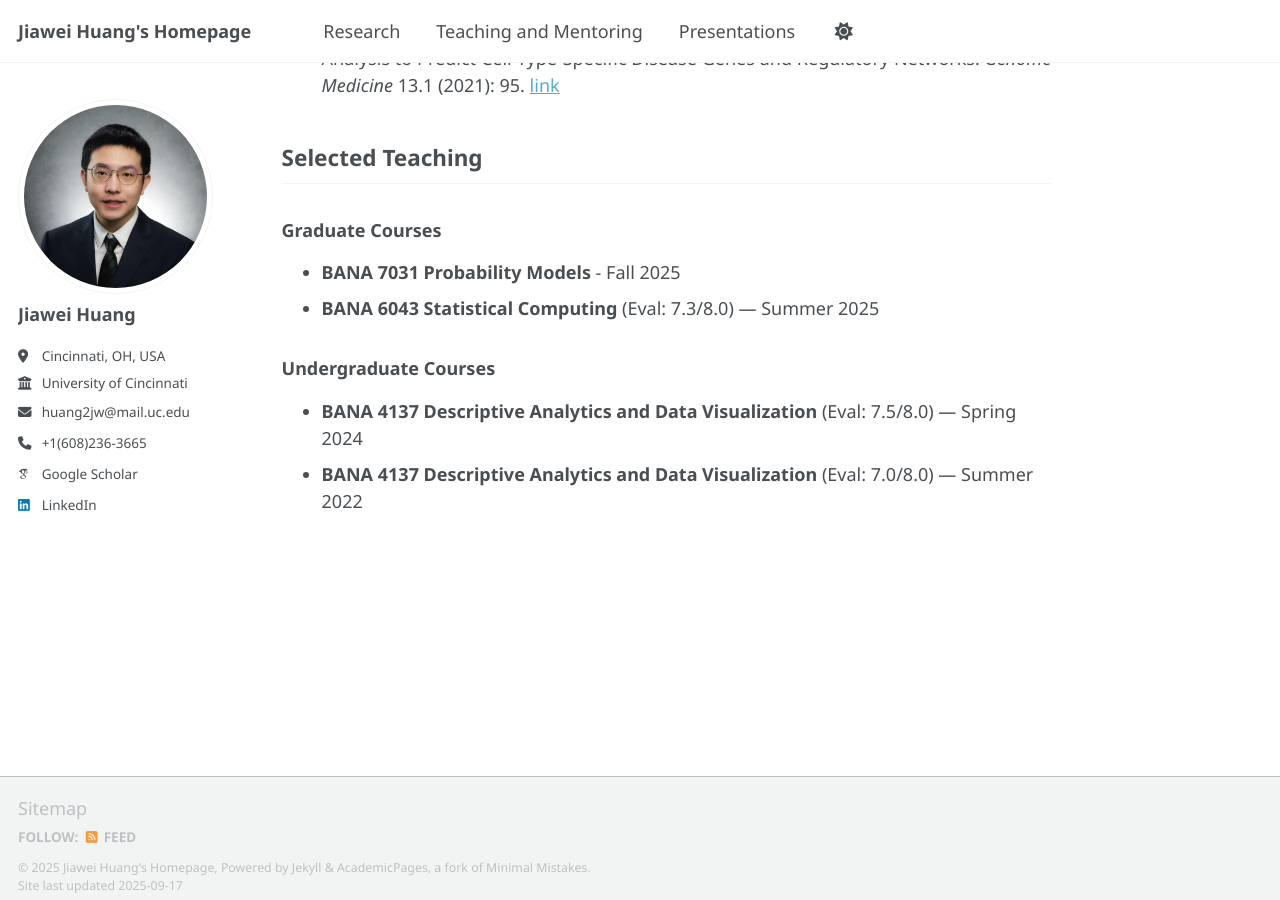
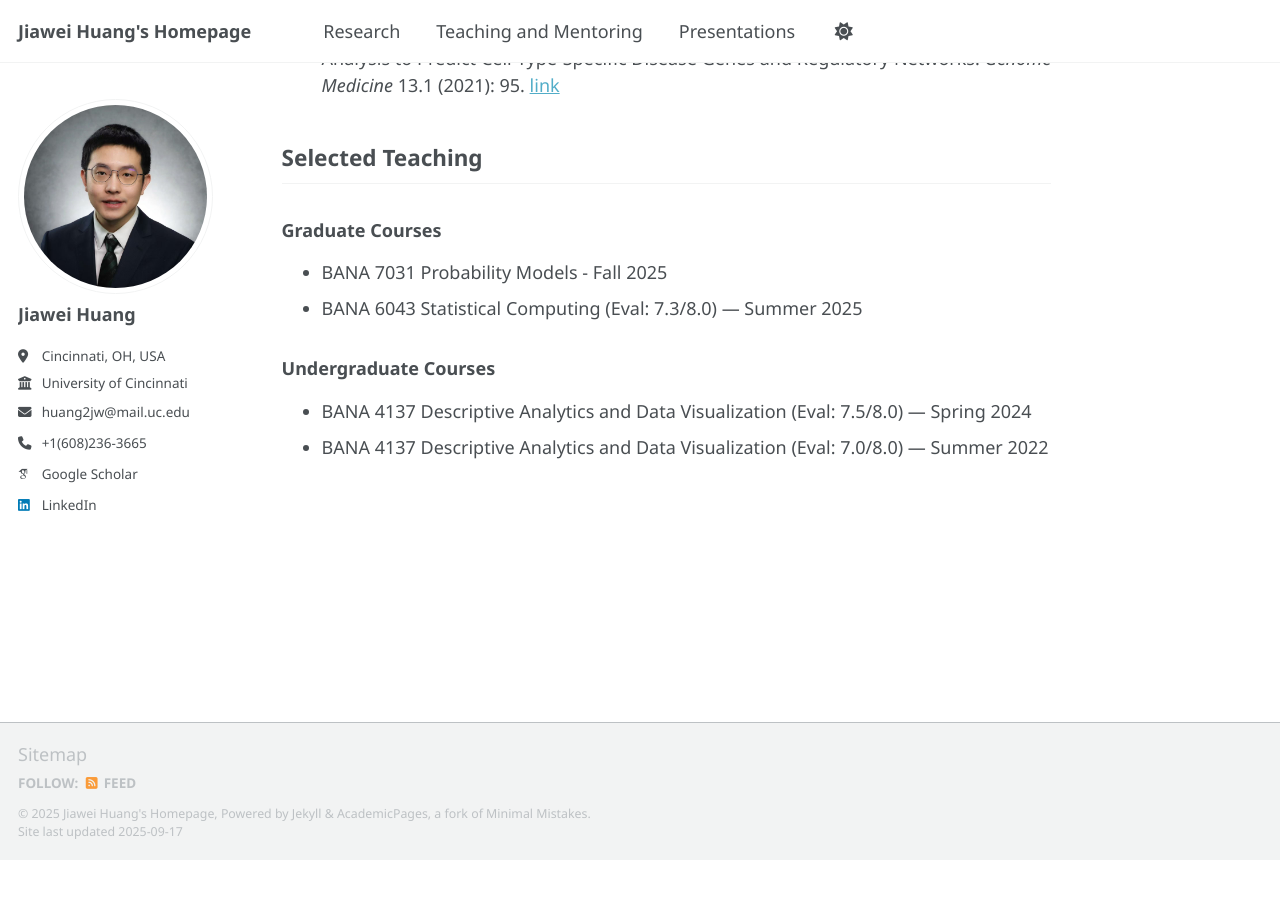
Before and after one commit to Jiawei98/Jiawei98.github.io, a Jekyll site: the page built from _pages/about.md, in a window 1280 px wide and 900 px high, scrolled down 1444 px. Built offline with Jekyll 4.4.1, drawn with Linux system fonts in a browser that asks for light colours; some web fonts are replaced; a script that is not in the unit is left out; after the commit the page ends 2304 px from its top, so only the background shows below that.

```diff
--- a/_pages/about.md
+++ b/_pages/about.md
@@ -42,9 +42,9 @@ Currently in ABD status, I am actively seeking academic positions beginning in 2
 ## Selected Teaching
 
 ### Graduate Courses
-- **BANA 7031 Probability Models** - Fall 2025
-- **BANA 6043 Statistical Computing** (Eval: 7.3/8.0) — Summer 2025
+- BANA 7031 Probability Models - Fall 2025
+- BANA 6043 Statistical Computing (Eval: 7.3/8.0) — Summer 2025
 
 ### Undergraduate Courses
-- **BANA 4137 Descriptive Analytics and Data Visualization** (Eval: 7.5/8.0) — Spring 2024
-- **BANA 4137 Descriptive Analytics and Data Visualization** (Eval: 7.0/8.0) — Summer 2022
+- BANA 4137 Descriptive Analytics and Data Visualization (Eval: 7.5/8.0) — Spring 2024
+- BANA 4137 Descriptive Analytics and Data Visualization (Eval: 7.0/8.0) — Summer 2022
```
